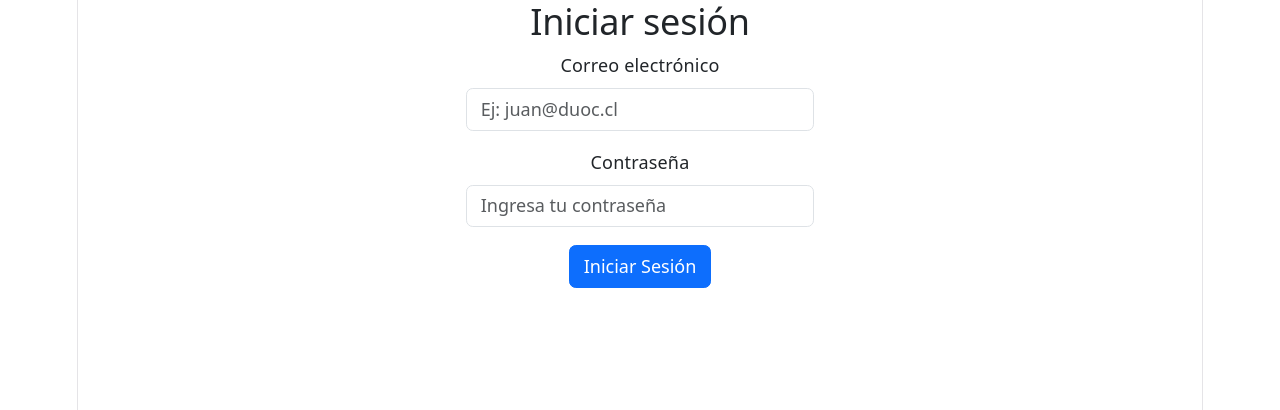
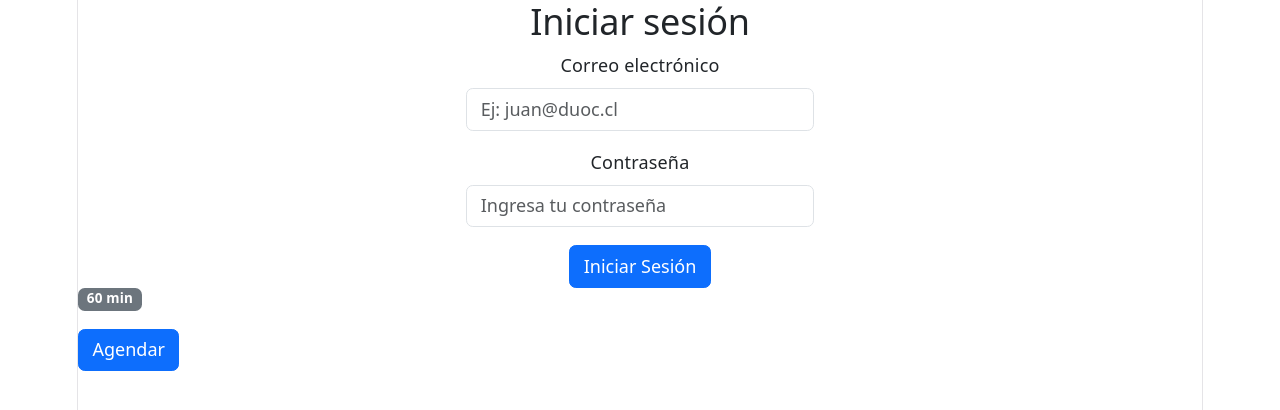
Before and after one commit to isii-iq/NutriVida, a React (Vite) app: page / in a window 1280 px wide. Shown: the top 410 px of the page. Built offline with nearby package versions, Linux system fonts and the light colour scheme.

Commit message:
Agrega etiqueta duracion y tarjeta de servicio

```diff
--- a/src/App.jsx
+++ b/src/App.jsx
@@ -1,10 +1,17 @@
 import FormularioInicioSesion from "./components/organisms/FormularioInicioSesion";
-import { BrowserRouter, Routes, Route } from "react-router-dom";
-
+import TarjetaServicio from "./components/molecules/TarjetaServicio";
 
 function App() {
   return (
-    <FormularioInicioSesion />
+    <>
+      <FormularioInicioSesion />
+
+
+      <TarjetaServicio
+        duracion={60}
+        textoBoton="Agendar"
+      />
+    </>
   );
 }
 
--- a/src/components/atoms/Boton.jsx
+++ b/src/components/atoms/Boton.jsx
@@ -4,7 +4,7 @@ function Boton(props) {
   return (
     <button
       type={props.type || "button"}
-      className={`btn btn-${variante}`}
+      className={`btn btn-${variante} w-auto`}
       onClick={props.onClick}
     >
       {props.texto}
--- /dev/null
+++ b/src/components/atoms/EtiquetaDuracion.jsx
@@ -0,0 +1,9 @@
+function EtiquetaDuracion({ duracion }) {
+  return (
+    <span className="badge text-bg-secondary d-inline-block w-auto">
+      {duracion} min
+    </span>
+  );
+}
+
+export default EtiquetaDuracion;
--- /dev/null
+++ b/src/components/molecules/TarjetaServicio.jsx
@@ -0,0 +1,14 @@
+import EtiquetaDuracion from "../atoms/EtiquetaDuracion";
+import Boton from "../atoms/Boton";
+
+function TarjetaServicio({ duracion, textoBoton }) {
+  return (
+    <div className="d-flex flex-column align-items-start gap-3">
+      <EtiquetaDuracion duracion={duracion} />
+
+      <Boton texto={textoBoton} />
+    </div>
+  );
+}
+
+export default TarjetaServicio;
```
